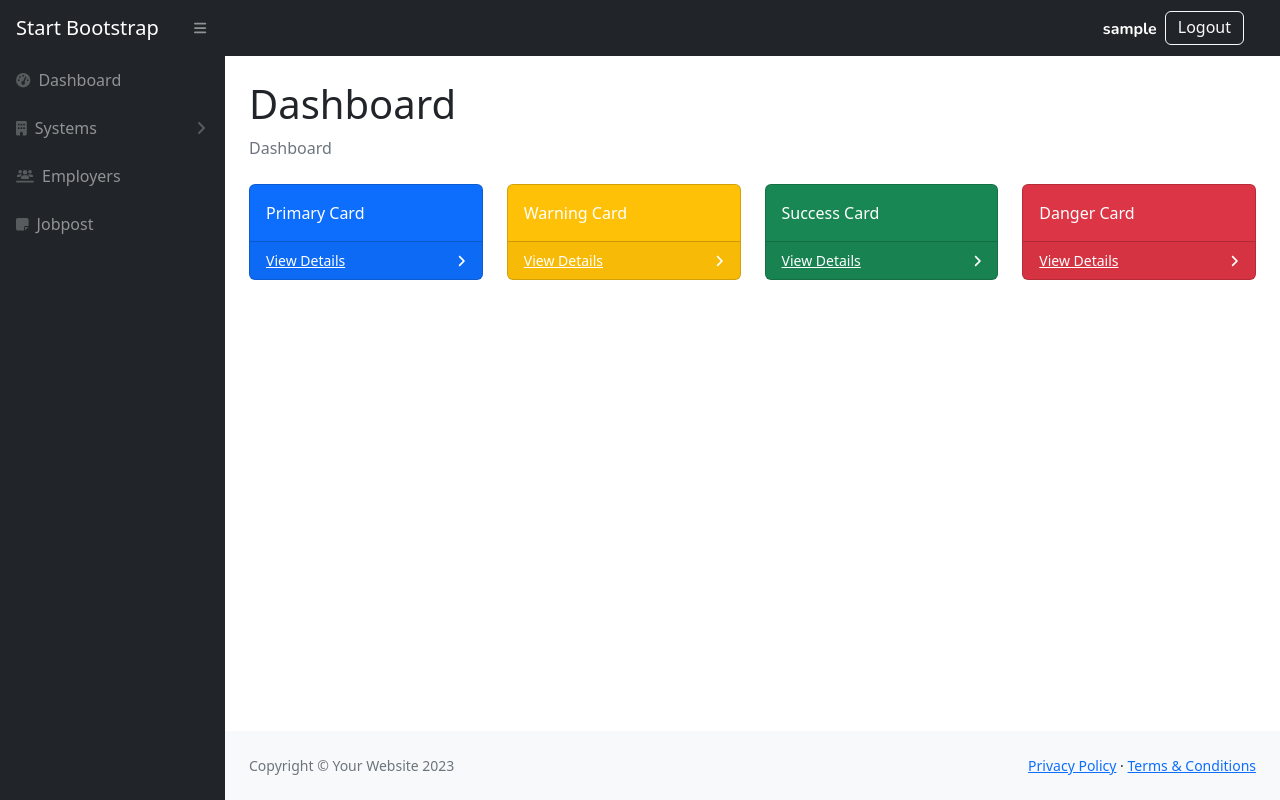
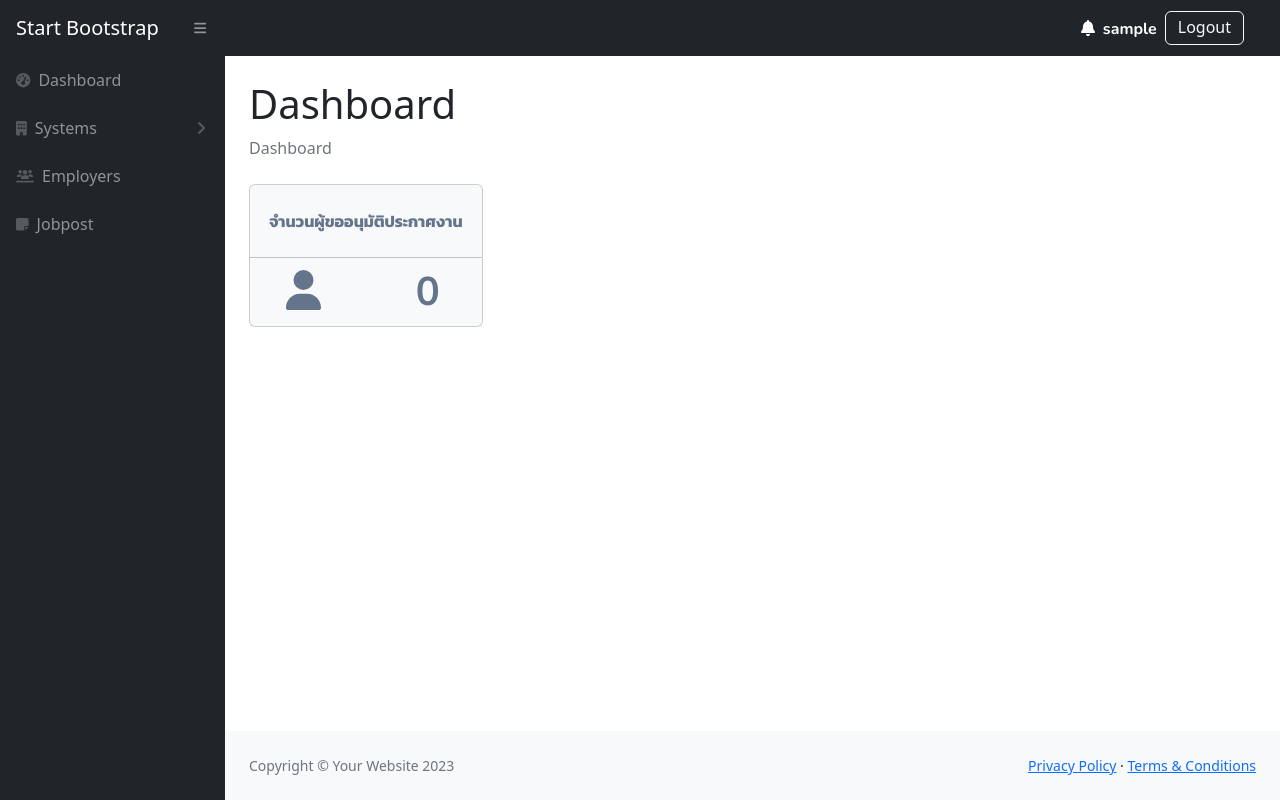
Before and after one commit to prinza16/khonkaenjob, a PHP site: page /backoffice/index.php in a window 1280 px wide. Run offline with PHP 8.4, Linux system fonts and the light colour scheme; the visitor is signed in with stand-in values (Sample User, id 1); some libraries are stand-ins or nearby versions.

Commit message:
no message

```diff
--- a/backoffice/index.php
+++ b/backoffice/index.php
@@ -15,41 +15,20 @@
                     <div class="row">
 
                         <div class="col-xl-3 col-md-6">
-                            <div class="card bg-primary text-white mb-4">
-                                <div class="card-body">Primary Card</div>
-                                <div class="card-footer d-flex align-items-center justify-content-between">
-                                    <a class="small text-white stretched-link" href="#">View Details</a>
-                                    <div class="small text-white"><i class="fas fa-angle-right"></i></div>
+                            <div class="card bg-light text-dark mb-4">
+                                <p class="card-title d-flex justify-content-center align-middle pt-4 pb-3"><label class="fw-bolder">จำนวนผู้ขออนุมัติประกาศงาน</label></p>
+                                <hr class="p-0 m-0">
+                                <div class="card-body row p-1">
+                                    <div class="col-xl-6 d-flex justify-content-center align-middle">
+                                        <label class="fs-1"><i class="fa-solid fa-user"></i></label>
+                                    </div>
+                                    <div class="col-xl-6 d-flex justify-content-center align-middle">
+                                        <label class="fs-1 fw-bold">0</label>
+                                    </div>
                                 </div>
                             </div>
                         </div>
-                        <div class="col-xl-3 col-md-6">
-                            <div class="card bg-warning text-white mb-4">
-                                <div class="card-body">Warning Card</div>
-                                <div class="card-footer d-flex align-items-center justify-content-between">
-                                    <a class="small text-white stretched-link" href="#">View Details</a>
-                                    <div class="small text-white"><i class="fas fa-angle-right"></i></div>
-                                </div>
-                            </div>
-                        </div>
-                        <div class="col-xl-3 col-md-6">
-                            <div class="card bg-success text-white mb-4">
-                                <div class="card-body">Success Card</div>
-                                <div class="card-footer d-flex align-items-center justify-content-between">
-                                    <a class="small text-white stretched-link" href="#">View Details</a>
-                                    <div class="small text-white"><i class="fas fa-angle-right"></i></div>
-                                </div>
-                            </div>
-                        </div>
-                        <div class="col-xl-3 col-md-6">
-                            <div class="card bg-danger text-white mb-4">
-                                <div class="card-body">Danger Card</div>
-                                <div class="card-footer d-flex align-items-center justify-content-between">
-                                    <a class="small text-white stretched-link" href="#">View Details</a>
-                                    <div class="small text-white"><i class="fas fa-angle-right"></i></div>
-                                </div>
-                            </div>
-                        </div>
+
                     </div>
                 </div>
             </main>
--- a/backoffice/navbar.php
+++ b/backoffice/navbar.php
@@ -2,11 +2,13 @@
     <a class="navbar-brand ps-3" href="#">Start Bootstrap</a>
     <button class="btn btn-link btn-sm order-1 order-lg-0 me-4 me-lg-0" id="sidebarToggle" href="#!"><i class="fas fa-bars"></i></button>
 
-    <ul class="navbar-nav ms-auto ms-md-0 me-3 me-lg-4 container-fluid">
+    <ul class="navbar-nav ms-md-0 me-3 me-lg-4 container-fluid">
         <?php
         session_start();
         if (isset($_SESSION['admin_username'])) {
-            echo "<li class='nav-item fs-6 fw-bold ms-auto' style='line-height: 40px;'>
+            echo "
+                    <li class='text-white fw-bold me-2 ms-auto'><i class='fa-solid fa-bell'></i></li>
+                    <li class='nav-item fs-6 fw-bold' style='line-height: 40px;'>
                         <label class='text-white fw-bold'>" . $_SESSION['admin_username'] . "</label>
                     </li>
                     <li><a class='btn btn-outline-light ms-2' href='admin_login.php?logout_admin=true' ><h6 class='username-navber-custom my-0'>Logout</h6></a></li>
```
